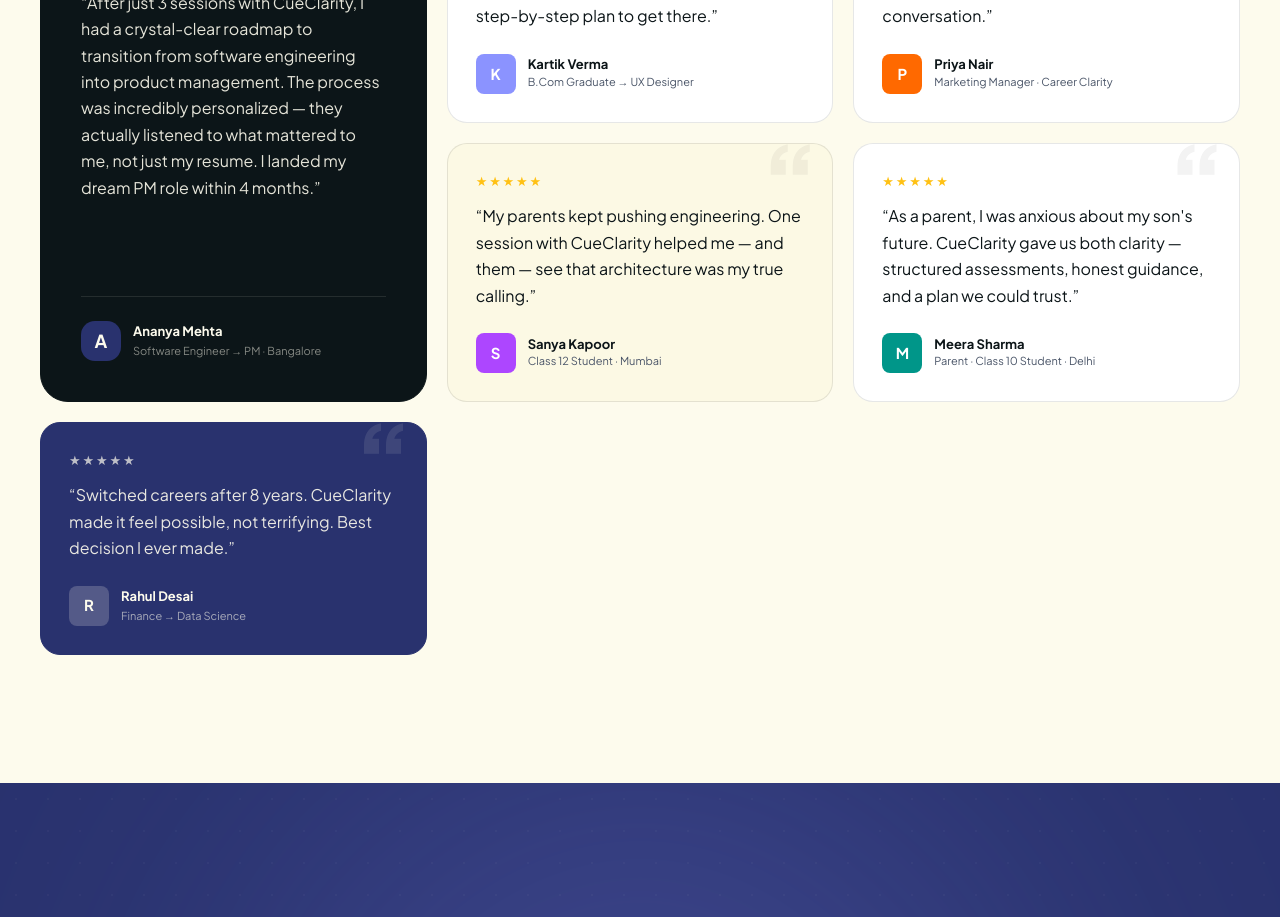
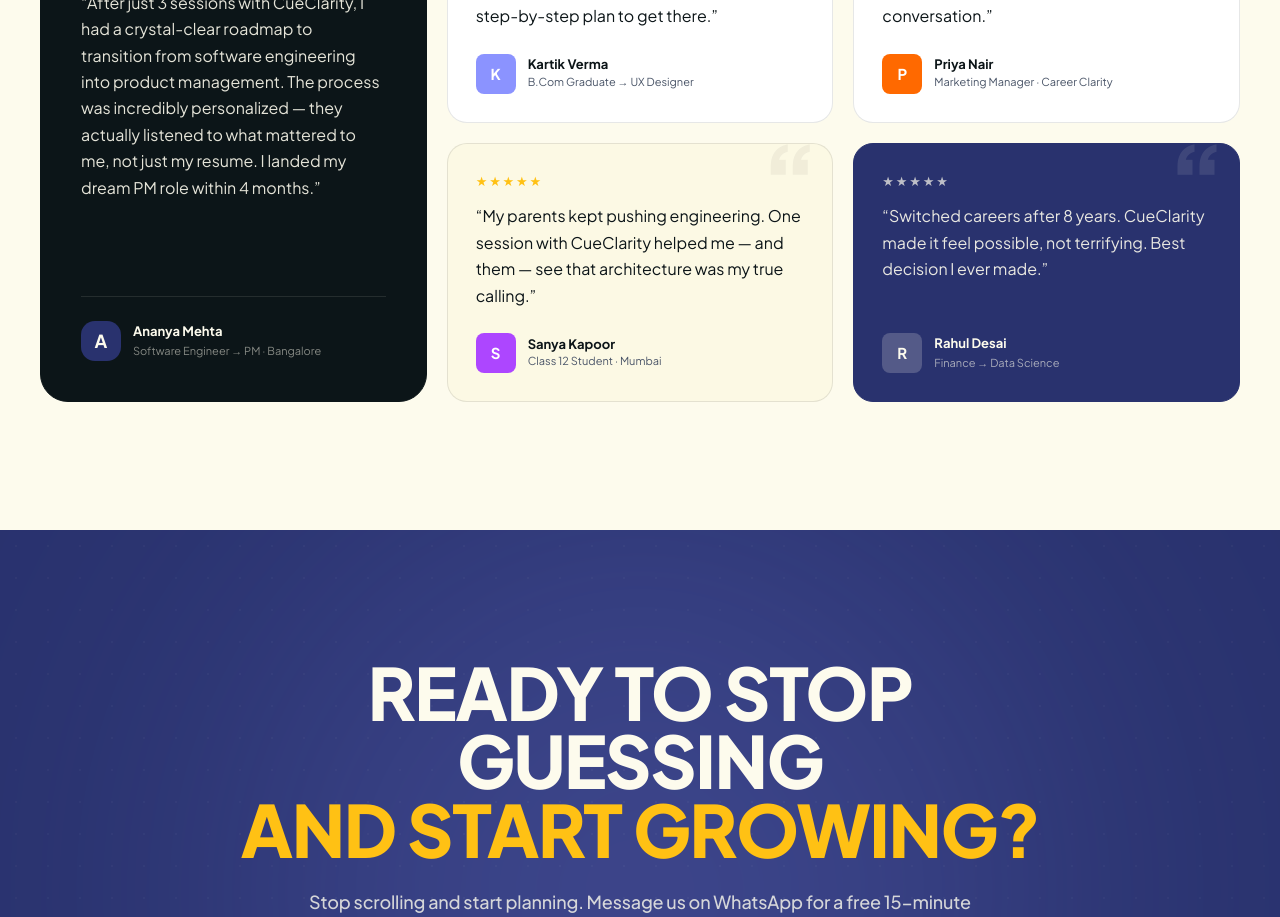
Before and after one commit to cueclaritydigital/cue-clarity-fe, a Next.js app: page / in a window 1280 px wide. Shown: the part 6080-6997 px from the top of the page. Built offline with nearby package versions, Linux system fonts and the light colour scheme.

Commit message:
Home page 1st version done

```diff
--- a/src/components/home/Testimonial.tsx
+++ b/src/components/home/Testimonial.tsx
@@ -78,14 +78,7 @@
           />
 
           {/* 5. PARENT testimonial */}
-          <TestimonialCard
-            quote="As a parent, I was anxious about my son's future. CueClarity gave us both clarity — structured assessments, honest guidance, and a plan we could trust."
-            initial="M"
-            avatarBg="bg-teal-600"
-            name="Meera Sharma"
-            role="Parent · Class 10 Student · Delhi"
-            delay="0.35s"
-          />
+
 
           {/* 6. Brand Card — Professional */}
           <div
```
